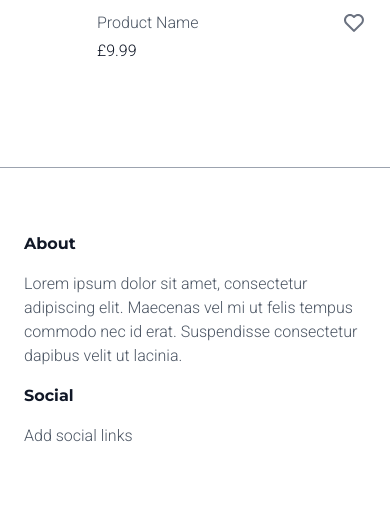
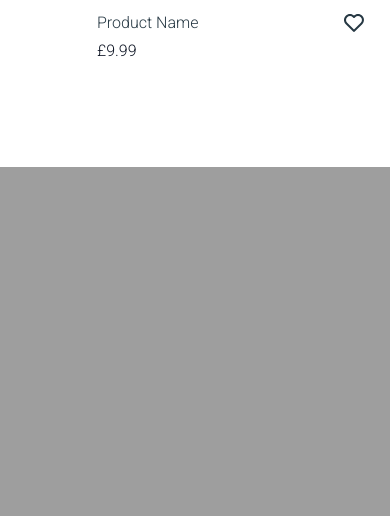
Before and after one commit to BWBMaxime/Ecommerce, a PHP site: page / in a window 390 px wide. Shown: the part 1698-2214 px from the top of the page. After the commit the page ends 1865 px from the top, so only its background shows below. Run offline with PHP 8.4, Linux system fonts and the light colour scheme; data that the repository does not hold is empty.

Commit message:
Delete footer and edit color text on products page

```diff
--- a/assets/styles/style.css
+++ b/assets/styles/style.css
@@ -1,7 +1,9 @@
 * {
     font-family: 'Roboto', sans-serif;
+    color: #263843;
 }
 
 h1,h2,h3,h4,h5,h6 {
     font-family: 'Montserrat', sans-serif;
+    color: #4C7087;
 }
--- a/views/product-list.php
+++ b/views/product-list.php
@@ -252,7 +252,7 @@
             <div class="container mx-auto flex items-center flex-wrap pt-4 pb-12">
                 <nav id="store" class="w-full z-30 top-0 px-6 py-1">
                     <div class="w-full container mx-auto flex flex-wrap items-center justify-between mt-0 px-2 py-3">
-                        <a class="uppercase tracking-wide no-underline hover:no-underline font-bold text-gray-800 text-xl "
+                        <a class="uppercase tracking-wide no-underline hover:no-underline font-bold text-xl "
                             href="#">
                             Store
                         </a>
@@ -344,38 +344,6 @@
 
     </div>
 
-
-
-
-
-
-    <footer class="container mx-auto bg-white py-8 border-t border-gray-400">
-        <div class="container flex px-3 py-8 ">
-            <div class="w-full mx-auto flex flex-wrap">
-                <div class="flex w-full lg:w-1/2 ">
-                    <div class="px-3 md:px-0">
-                        <h3 class="font-bold text-gray-900">About</h3>
-                        <p class="py-4">
-                            Lorem ipsum dolor sit amet, consectetur adipiscing elit. Maecenas vel mi ut felis tempus
-                            commodo nec id erat. Suspendisse consectetur dapibus velit ut lacinia.
-                        </p>
-                    </div>
-                </div>
-                <div class="flex w-full lg:w-1/2 lg:justify-end lg:text-right">
-                    <div class="px-3 md:px-0">
-                        <h3 class="font-bold text-gray-900">Social</h3>
-                        <ul class="list-reset items-center pt-3">
-                            <li>
-                                <a class="inline-block no-underline hover:text-black hover:underline py-1" href="#">Add
-                                    social links</a>
-                            </li>
-                        </ul>
-                    </div>
-                </div>
-            </div>
-        </div>
-    </footer>
-
 </body>
 
 </html>
```
